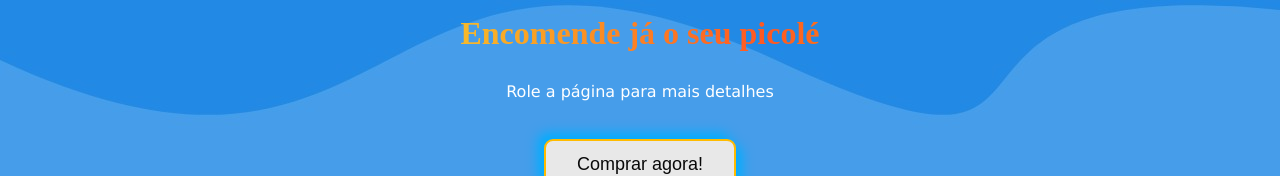
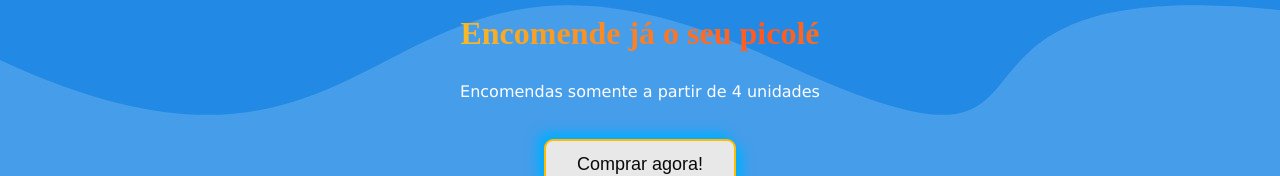
Before and after one commit to LuizHBF/Site-Cardapio, a plain HTML site: page Site Encomenda/index.html in a window 1280 px wide. Shown: the top 176 px of the page. Drawn offline with Linux system fonts and the light colour scheme; a web font is replaced by a local one.

Commit message:
Update index.html

```diff
--- a/Site Encomenda/index.html
+++ b/Site Encomenda/index.html
@@ -11,7 +11,7 @@
         <h1>Encomende já o seu picolé</h1>
     </header>
     <section>
-        <p>Role a página para mais detalhes</p>
+        <p>Encomendas somente a partir de 4 unidades</p>
         <br><br>
         <a href="https://wa.me/5511982048409">
             <button class="button2">Comprar agora!</button>
```
